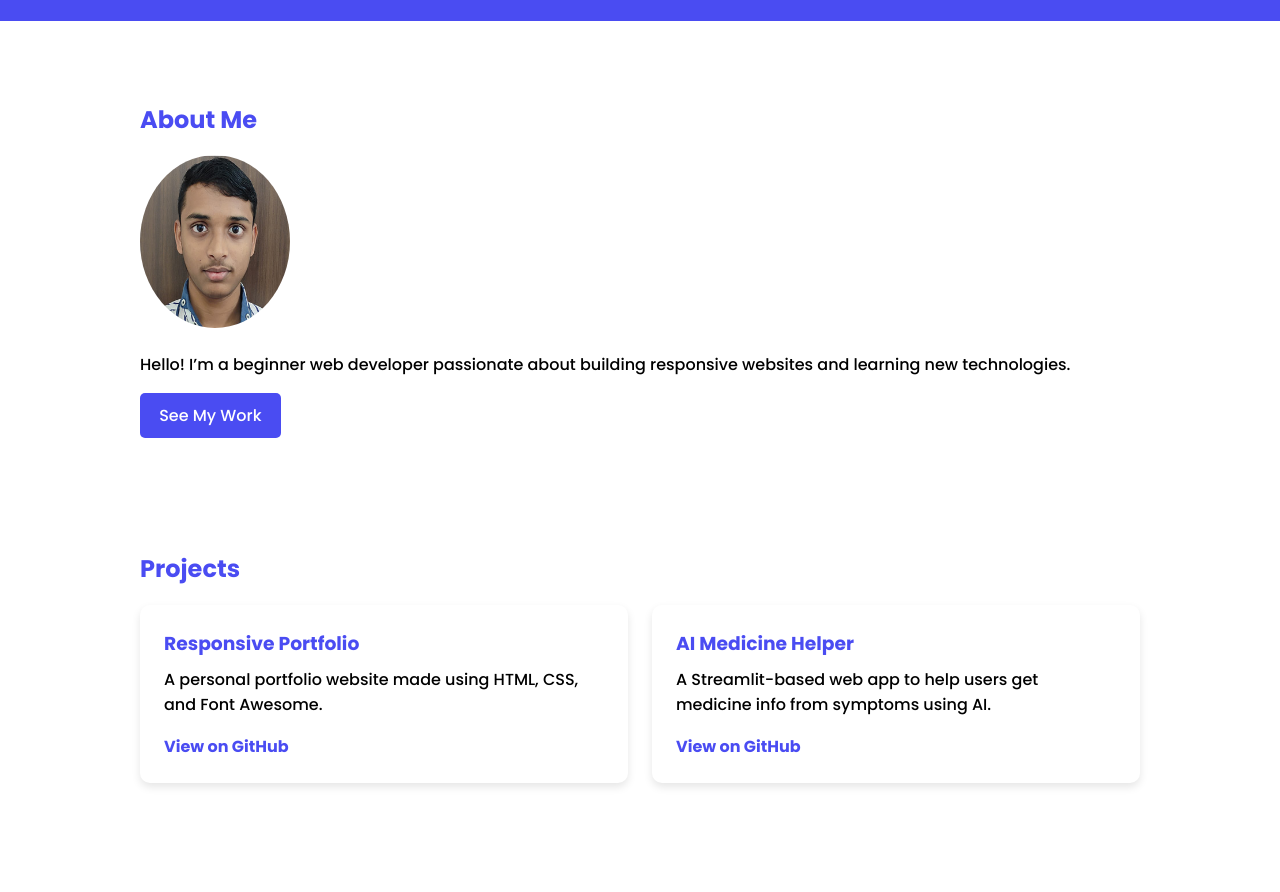
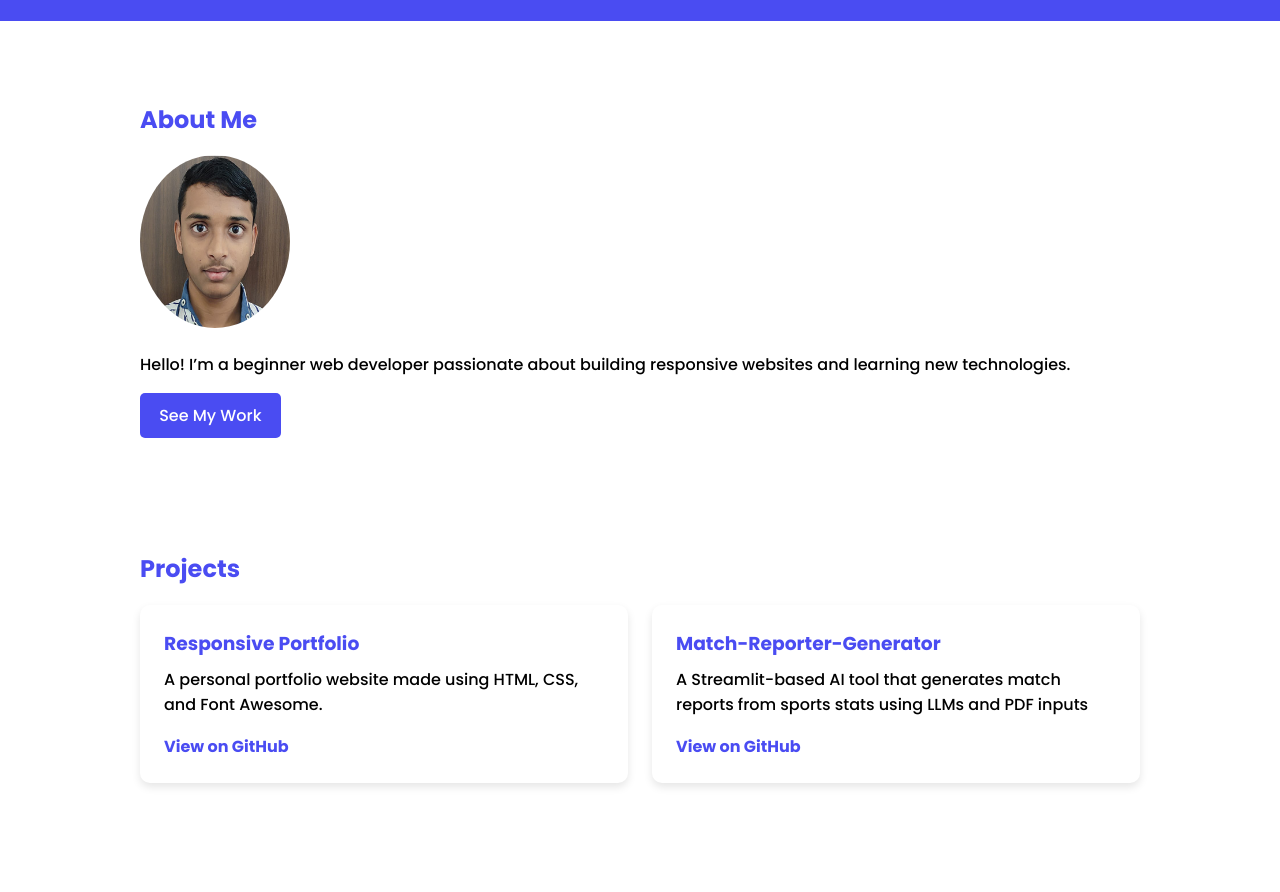
Before and after one commit to opfort45/Portfolio, a plain HTML site: page index.html in a window 1280 px wide. Shown: the part 176-1068 px from the top of the page. Drawn offline with Linux system fonts and the light colour scheme.

Commit message:
Updated index.html content

```diff
--- a/index.html
+++ b/index.html
@@ -51,9 +51,9 @@
       </div>
 
       <div class="project-card">
-        <h3>AI Medicine Helper</h3>
-        <p>A Streamlit-based web app to help users get medicine info from symptoms using AI.</p>
-        <a href="https://github.com/opfort45/AI_Medicine_Helper" target="_blank">View on GitHub</a>
+        <h3>Match-Reporter-Generator</h3>
+        <p>A Streamlit-based AI tool that generates match reports from sports stats using LLMs and PDF inputs </p>
+        <a href="https://github.com/opfort45/Match-Report-Generator" target="_blank">View on GitHub</a>
       </div>
 
       <!-- Add more project cards as needed -->
```
